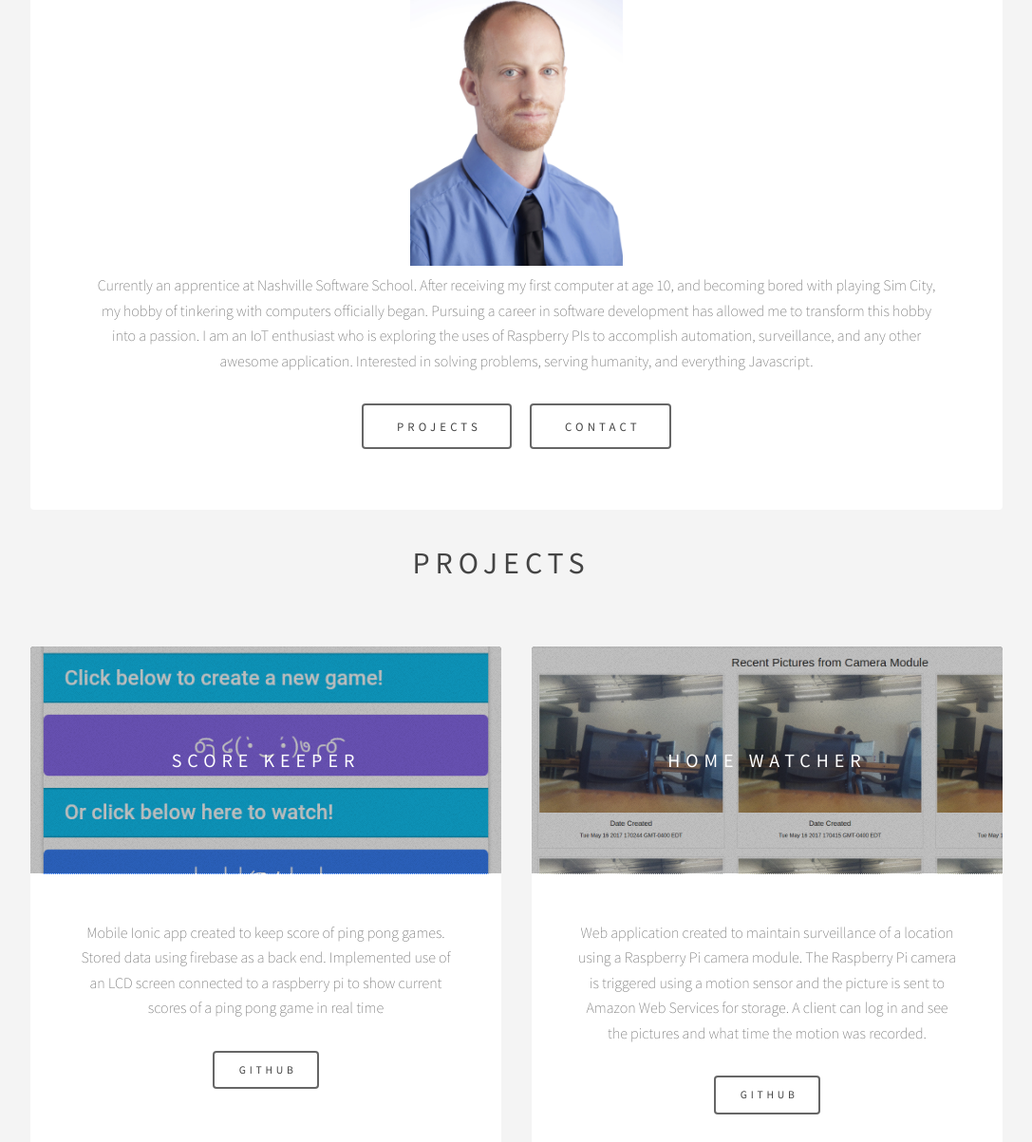
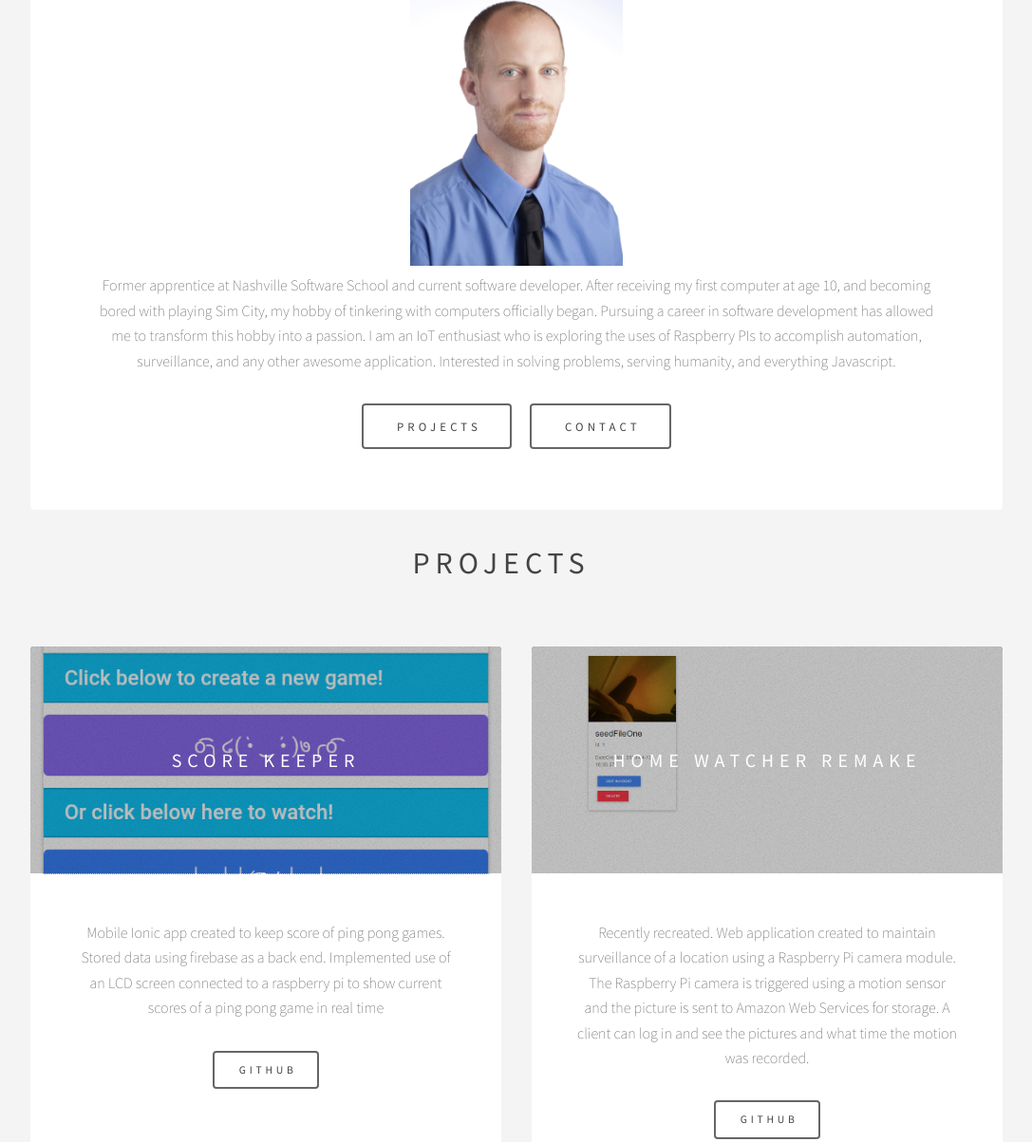
Before and after one commit to Wisbell/wisbell.github.io, a plain HTML site: page index.html in a window 1280 px wide. Shown: the part 854-2057 px from the top of the page at 95% size, without its empty margins (96-1183 px from the left). Drawn offline with Linux system fonts and the light colour scheme.

Commit message:
Add new picture file.  Update page

```diff
--- a/index.html
+++ b/index.html
@@ -29,7 +29,7 @@
 						<!-- <span class="icon fa-diamond major"></span> -->
 						<h2>About Me</h2>
 						<img style="width: 25%;" src="images/me_1.jpg">
-						<p>Currently an apprentice at Nashville Software School. After receiving my first computer at age 10, and becoming bored with playing Sim City, my hobby of tinkering with computers officially began. Pursuing a career in software development has allowed me to transform this hobby into a passion. I am an IoT enthusiast who is exploring the uses of Raspberry PIs to accomplish automation, surveillance, and any other awesome application. Interested in solving problems, serving humanity, and everything Javascript.</p>
+						<p>Former apprentice at Nashville Software School and current software developer. After receiving my first computer at age 10, and becoming bored with playing Sim City, my hobby of tinkering with computers officially began. Pursuing a career in software development has allowed me to transform this hobby into a passion. I am an IoT enthusiast who is exploring the uses of Raspberry PIs to accomplish automation, surveillance, and any other awesome application. Interested in solving problems, serving humanity, and everything Javascript.</p>
 						<ul class="actions">
 							<li><a href="#projects" class="button big">Projects</a></li>
 							<li><a href="#cta" class="button big">Contact</a></li>
@@ -53,15 +53,15 @@ current scores of a ping pong game in real time</p>
 						</article>
 						<article class="item">
 							<header>
-								<a href="javaScript:void(0);"><img src="images/home-watcher.png" alt="" /></a>
-								<h3>Home Watcher</h3>
+								<a href="javaScript:void(0);"><img src="images/home-watcher2.png" alt="" /></a>
+								<h3>Home Watcher Remake</h3>
 							</header>
-							<p>Web application created to maintain surveillance of a location using a Raspberry Pi
+							<p>Recently recreated. Web application created to maintain surveillance of a location using a Raspberry Pi
 camera module.  The Raspberry Pi camera is triggered using a motion sensor and the
 picture is sent to Amazon Web Services for storage.  A client can log in and see the
 pictures and what time the motion was recorded.</p>
 							<ul class="actions">
-								<li><a href="https://github.com/Wisbell/Home-Watcher" target="_blank" class="button">Github</a></li>
+								<li><a href="https://github.com/Wisbell/home-watcher-remake" target="_blank" class="button">Github</a></li>
 							</ul>
 						</article>
 						<article class="item">
```
Also changed, not shown: images/home-watcher2.png (added).
